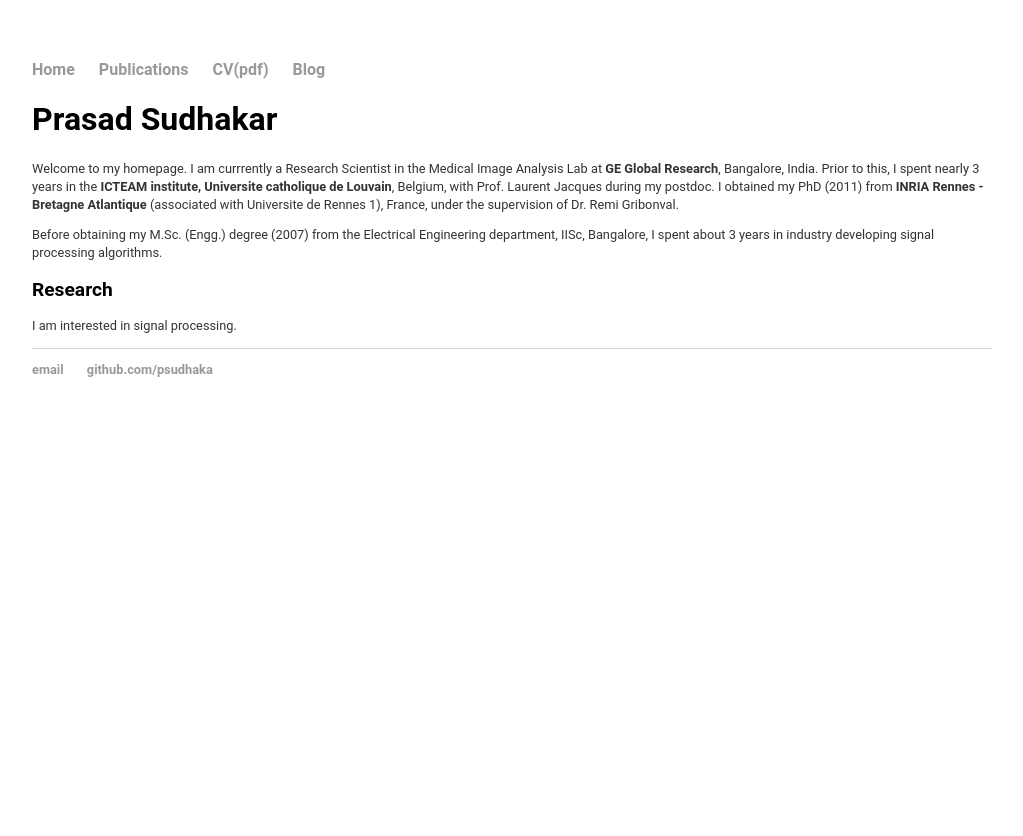
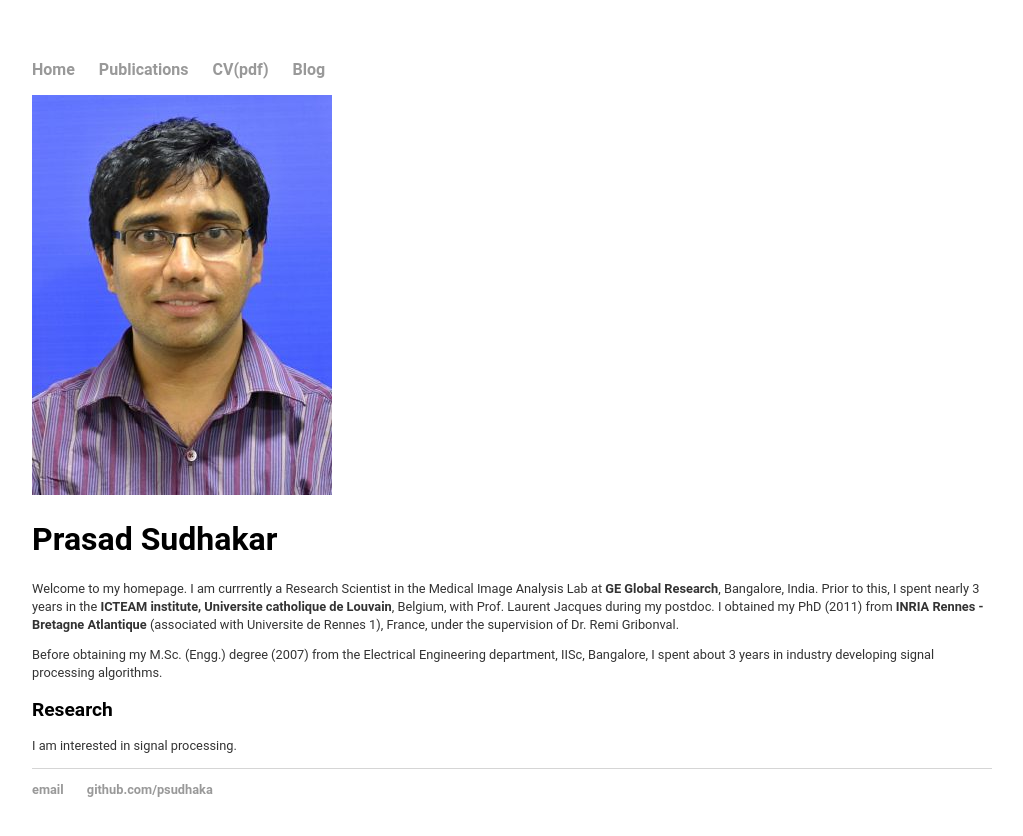
Before and after one commit to psudhaka/psudhaka.github.io, a Jekyll site: the page built from index.html, in a window 1280 px wide. Shown: the top 836 px of the page, without its empty margins (128-1151 px from the left). Built offline with Jekyll 4.4.1, drawn with Linux system fonts in a browser that asks for light colours.

Commit message:
Update index.html

```diff
--- a/index.html
+++ b/index.html
@@ -4,7 +4,7 @@ title: Prasad Sudhakar
 ---
 <div class="img">
   <!---<a target="_blank" href="fjords.jpg">-->
-  <a
+  <a>
     <img src="PS.jpg" alt="PS" width="300" height="400">
   </a>
   <!--<div class="desc">Add a description of the image here</div>-->
```
